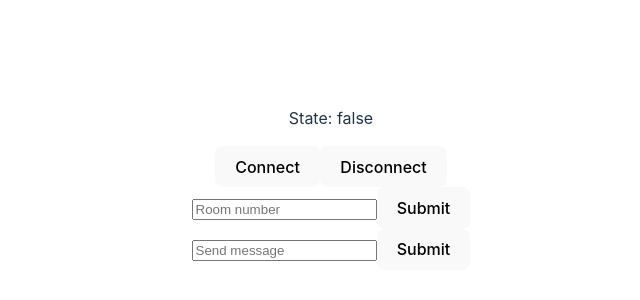
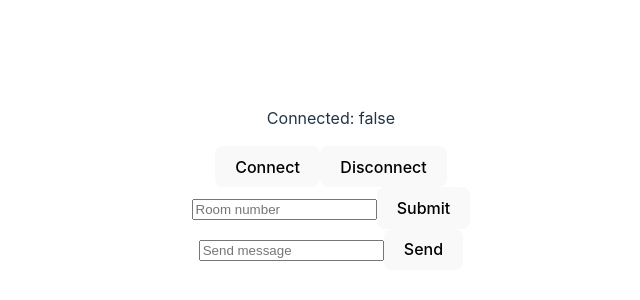
Before and after one commit to shellyalmo/hackathon-chat-room, a React (Vite) app in the folder client/: page / in a window 1280 px wide. Shown: the part 220-520 px from the top of the page, without its empty margins (309-949 px from the left). Built offline with nearby package versions, Linux system fonts and the light colour scheme; no server answers.

Commit message:
Deploy to render (#21)
* fix

* fix: use same server for socket.io and express so that prod works

* change text

```diff
--- a/client/src/components/ConnectionState.jsx
+++ b/client/src/components/ConnectionState.jsx
@@ -1,5 +1,5 @@
-import React from 'react';
+import React from "react";
 
 export function ConnectionState({ isConnected }) {
-  return <p>State: { '' + isConnected }</p>;
+  return <p>Connected: {"" + isConnected}</p>;
 }
--- a/client/src/components/FormMsg.jsx
+++ b/client/src/components/FormMsg.jsx
@@ -1,7 +1,7 @@
 import React, { useState } from "react";
 import { socket } from "../socket";
 
-export function FormMsg({room}) {
+export function FormMsg({ chat }) {
   const [msg, setMsg] = useState("");
 
   const [isLoading, setIsLoading] = useState(false);
@@ -9,9 +9,8 @@ export function FormMsg({room}) {
   function onSubmit(event) {
     event.preventDefault();
     setIsLoading(true);
-    socket.emit(room, {  msg: msg });
+    socket.emit(chat, { msg: msg });
     setIsLoading(false);
-
   }
 
   return (
@@ -22,7 +21,7 @@ export function FormMsg({room}) {
       />
 
       <button type="submit" disabled={isLoading}>
-        Submit
+        Send
       </button>
     </form>
   );
```
